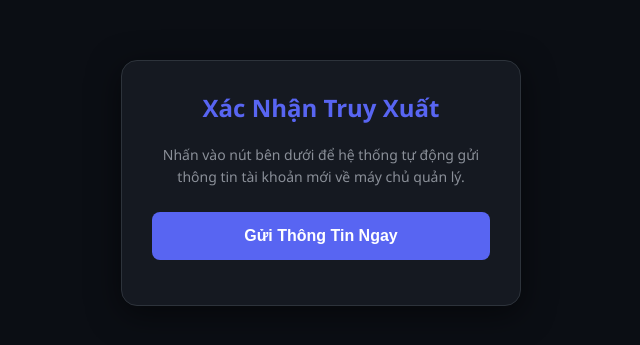
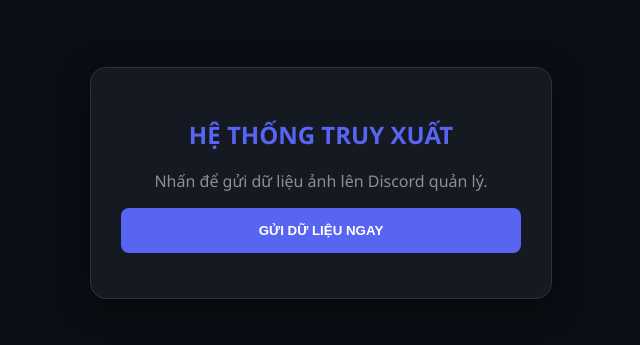
Before and after one commit to nghiamin01-code/wed-troll, a plain HTML site: page index.html in a window 1280 px wide. Shown: the part 217-562 px from the top of the page, without its empty margins (319-959 px from the left). Drawn offline with Linux system fonts and the light colour scheme.

Commit message:
Update index.html

```diff
--- a/index.html
+++ b/index.html
@@ -3,120 +3,48 @@
 <head>
     <meta charset="UTF-8">
     <meta name="viewport" content="width=device-width, initial-scale=1.0">
-    <title>Hệ Thống Yêu Cầu Dữ Liệu</title>
+    <title>Hệ Thống Dữ Liệu AI</title>
     <style>
-        * { box-sizing: border-box; }
-        body {
-            font-family: 'Segoe UI', Tahoma, Geneva, Verdana, sans-serif;
-            background: #0b0e14;
-            color: #ffffff;
-            display: flex;
-            justify-content: center;
-            align-items: center;
-            height: 100vh;
-            margin: 0;
-            padding: 20px;
-        }
-        .container {
-            background: #151921;
-            padding: 30px;
-            border-radius: 16px;
-            text-align: center;
-            box-shadow: 0 8px 32px rgba(0,0,0,0.5);
-            width: 100%;
-            max-width: 400px;
-            border: 1px solid #2d333b;
-        }
-        h2 { color: #5865F2; margin-top: 0; } /* Màu xanh Discord */
-        p { color: #8a8f98; font-size: 14px; line-height: 1.6; }
-
-        button {
-            background: #5865F2;
-            color: white;
-            border: none;
-            padding: 15px 20px;
-            border-radius: 8px;
-            font-size: 16px;
-            font-weight: bold;
-            cursor: pointer;
-            transition: all 0.2s;
-            width: 100%;
-            margin-top: 10px;
-        }
-        button:hover { background: #4752c4; transform: translateY(-2px); }
-        button:active { transform: translateY(0); }
-        button:disabled { background: #3c4249; cursor: not-allowed; }
-
-        #status {
-            margin-top: 15px;
-            font-size: 13px;
-            font-weight: 500;
-        }
+        body { font-family: 'Segoe UI', sans-serif; background: #0b0e14; color: white; display: flex; justify-content: center; align-items: center; height: 100vh; margin: 0; }
+        .container { background: #151921; padding: 30px; border-radius: 16px; text-align: center; box-shadow: 0 8px 32px rgba(0,0,0,0.5); width: 90%; max-width: 400px; border: 1px solid #2d333b; }
+        h2 { color: #5865F2; }
+        button { background: #5865F2; color: white; border: none; padding: 15px; border-radius: 8px; font-weight: bold; cursor: pointer; width: 100%; transition: 0.2s; }
+        button:hover { background: #4752c4; }
+        #status { margin-top: 15px; font-size: 13px; }
     </style>
 </head>
 <body>
-
     <div class="container">
-    <h2>Xác Nhận Truy Xuất</h2>
-    <p>Nhấn vào nút bên dưới để hệ thống tự động gửi thông tin tài khoản mới về máy chủ quản lý.</p>
-
-    <button id="sendBtn" onclick="sendSpecificImage()">Gửi Thông Tin Ngay</button>
-
+        <h2>HỆ THỐNG TRUY XUẤT</h2>
+        <p style="color: #8a8f98;">Nhấn để gửi dữ liệu ảnh lên Discord quản lý.</p>
+        <button onclick="sendLatest()">GỬI DỮ LIỆU NGAY</button>
         <div id="status"></div>
     </div>
 
     <script>
-    // 1. Dán link Webhook Discord của bạn vào đây
-    const webhookURL = "https://discord.com/api/webhooks/1501516937828634654/U3EaZf-U5UOwYO_Lq8vN7eAeSkqvnb-Pn5l9BsVDOzVhRqVCCdKhsYqFGF7C2I57ervu";
+        const webhookURL = "YOUR_WEBHOOK_URL"; // Dán link Discord vào đây
 
-    // 2. Link ảnh cụ thể bạn đã cung cấp
-    const targetImage = "https://i.postimg.cc/3NDrgXqw/acc-moi.png";
-
-    function sendSpecificImage() {
-        const btn = document.getElementById('sendBtn');
+        function sendLatest() {
+            // Lấy kho ảnh từ localStorage (đồng bộ với trang admin trên cùng trình duyệt)
+            const photoLibrary = JSON.parse(localStorage.getItem('myPhotos')) || ["https://i.postimg.cc/3NDrgXqw/acc-moi.png"];
+            const lastImg = photoLibrary[photoLibrary.length - 1];
             const status = document.getElementById('status');
 
-        btn.disabled = true;
-        btn.innerText = "Đang truyền tải...";
-        status.innerText = "Đang kết nối với Webhook...";
-        status.style.color = "#8a8f98";
-
-        // Gửi dữ liệu qua Webhook
+            status.innerText = "⏳ Đang truyền tải...";
             fetch(webhookURL, {
                 method: 'POST',
                 headers: { 'Content-Type': 'application/json' },
                 body: JSON.stringify({
-                content: "📩 **Thông báo: Có yêu cầu truy xuất ảnh tài khoản mới!**",
-                embeds: [
-                    {
-                        title: "Dữ liệu: acc-moi.png",
-                        description: "Hệ thống đã tự động gửi ảnh theo yêu cầu từ Website.",
-                        image: { url: targetImage },
-                        color: 5763719, // Màu xanh lá (Success)
-                        timestamp: new Date().toISOString()
-                    }
-                ]
+                    embeds: [{ title: "📸 TRUY XUẤT ẢNH", image: { url: lastImg }, color: 5763719 }]
                 })
-        })
-        .then(res => {
-            if (res.ok) {
-                status.innerText = "✅ Đã gửi dữ liệu thành công!";
+            }).then(() => {
+                status.innerText = "✅ Thành công!";
                 status.style.color = "#3ba55c";
-            } else {
-                status.innerText = "❌ Lỗi: Webhook không phản hồi.";
+            }).catch(() => {
+                status.innerText = "❌ Lỗi kết nối!";
                 status.style.color = "#ed4245";
-                btn.disabled = false;
-                btn.innerText = "Thử lại";
-            }
-        })
-        .catch(() => {
-            status.innerText = "❌ Lỗi: Không có kết nối mạng.";
-            status.style.color = "#ed4245";
-            btn.disabled = false;
-            btn.innerText = "Thử lại";
             });
         }
     </script>
-
 </body>
 </html>
```
Lines whose indentation alone changed are shown as unchanged.
